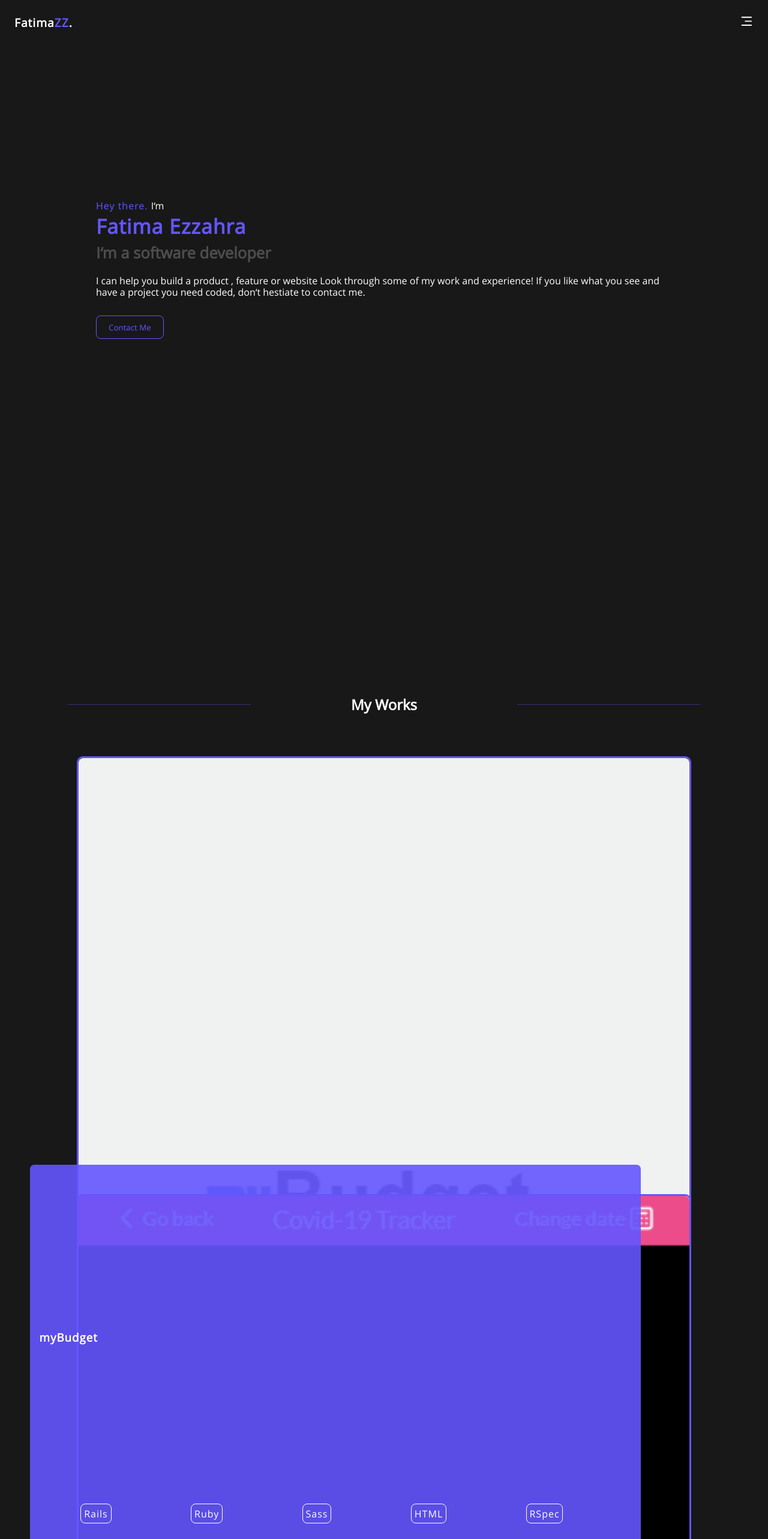
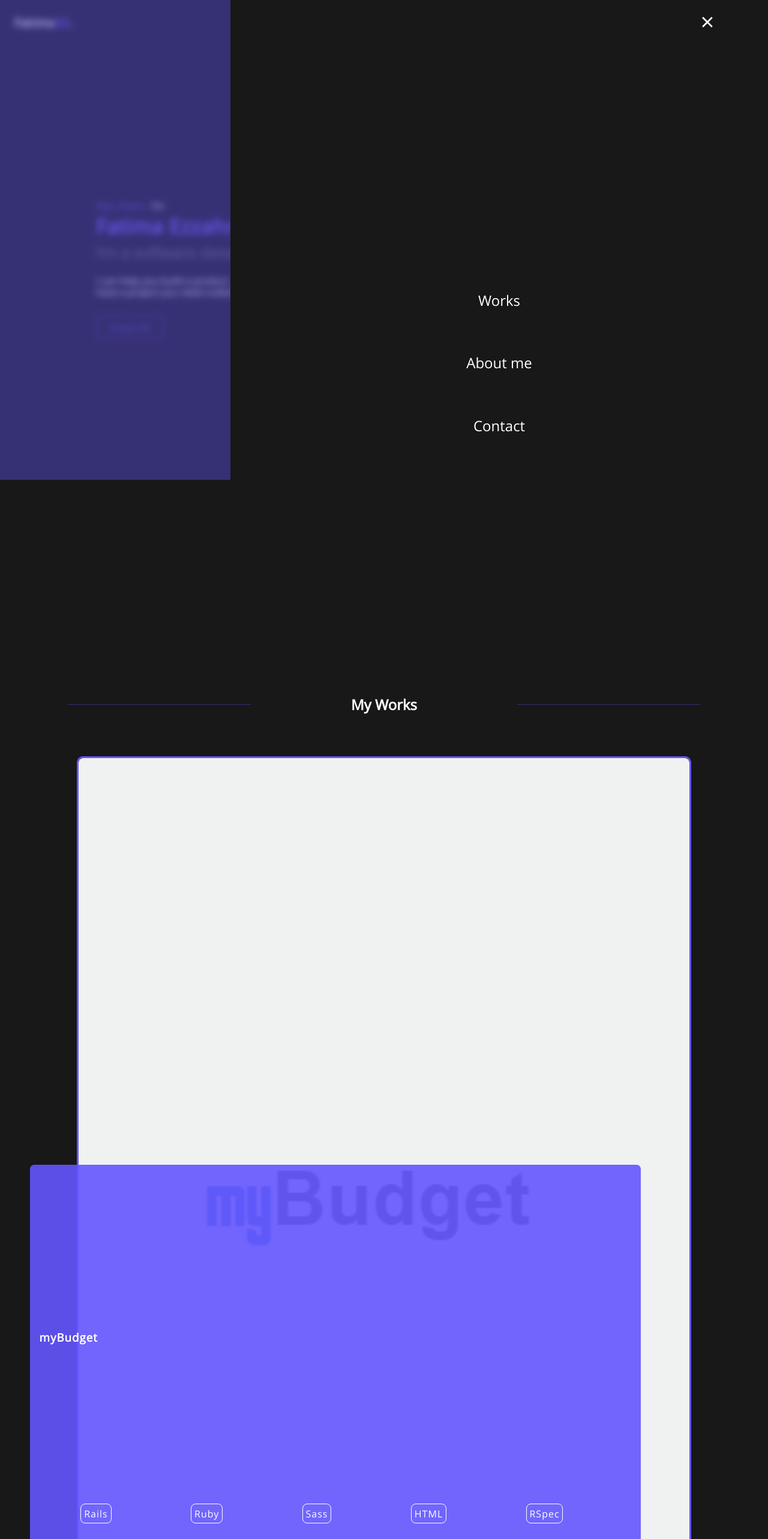
Before and after one commit to TimmyChan99/my-portfolio, a React (Create React App) app: page / in a window 1280 px wide. Shown: the top 2566 px of the page at 60% size. Built offline with nearby package versions, Linux system fonts and the light colour scheme.

Commit message:
Fix navbar z index

```diff
--- a/src/components/header/Header.module.scss
+++ b/src/components/header/Header.module.scss
@@ -70,4 +70,5 @@
   backdrop-filter: blur(6px) saturate(78%);
   -webkit-backdrop-filter: blur(10px) saturate(78%);
   background-color: rgba(100, 86, 255, 0.4);
+  z-index: 3;
 }
--- a/src/components/header/NavBar.js
+++ b/src/components/header/NavBar.js
@@ -1,13 +1,26 @@
-import React, { useState } from 'react';
+import React, { useState, useEffect } from 'react';
 import { RiMenu3Fill } from 'react-icons/ri';
 import styles from './Header.module.scss';
 
 function NavBar() {
   const [toggleMenu, setToggleMenu] = useState(false);
+  const [screenWidth, setScreenWidth] = useState(window.innerWidth);
+
+  useEffect(() => {
+    const changeWidth = () => {
+      setScreenWidth(window.innerWidth);
+    };
+    window.addEventListener('resize', changeWidth);
+
+    return () => {
+      window.removeEventListener('resize', changeWidth);
+    };
+  }, []);
 
   const toggleNav = () => {
     setToggleMenu(!toggleMenu);
   };
+
   return (
     <nav>
       <button
@@ -16,7 +29,7 @@ function NavBar() {
       >
         <RiMenu3Fill color="white" fontSize="1.7em" />
       </button>
-      { toggleMenu && (
+      { (toggleMenu || screenWidth > 500) && (
       <div className={styles.navbar_underlayout}>
         <div className={styles.navList}>
           <button
--- a/src/components/works/ProjectCard.module.scss
+++ b/src/components/works/ProjectCard.module.scss
@@ -17,7 +17,7 @@
   .project_info {
     @include flex(column, flex-start, space-evenly);
 
-    z-index: 10;
+    z-index: 1;
     width: 100%;
     min-height: 65%;
     position: absolute;
--- a/src/components/works/Works.module.scss
+++ b/src/components/works/Works.module.scss
@@ -2,9 +2,9 @@
 
 .project_list {
   display: grid;
-  grid-template-rows: repeat(4, 650px);
+  //grid-template-rows: repeat(4, 650px);
   grid-template-columns: repeat(1, 80%);
   row-gap: 80px;
-  margin-top: 60px;
+  margin: 60px 0;
   justify-content: center;
 }
```
